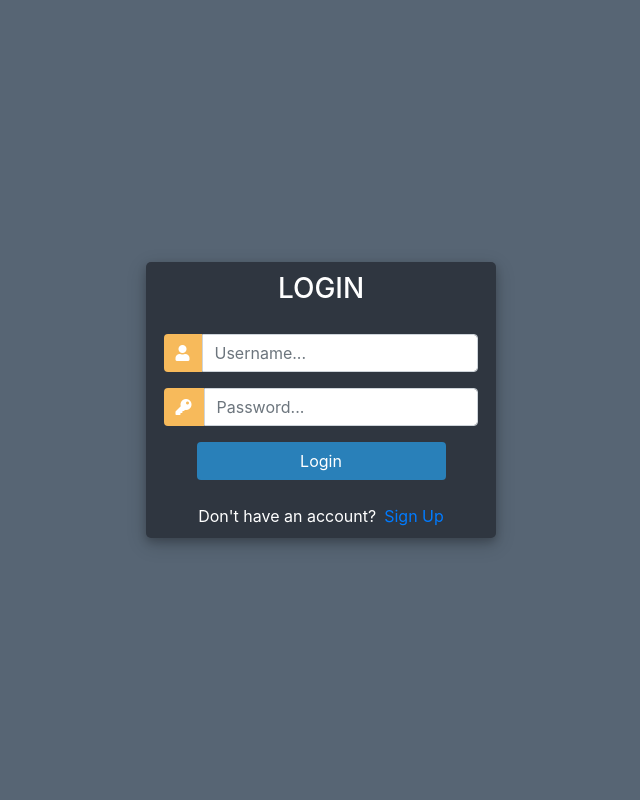
After one commit to RENZOje/csgo_inv_check, a Django app: template csgo_inv_check/templates/login.html in a window 1280 px wide. The commit adds this page. Shown: the whole page, without its empty margins (319-959 px from the left). Run offline with Django 3.2, Linux system fonts and the light colour scheme; the template is opened without the code that fills it, so the values that code supplies are empty; some libraries are stand-ins or nearby versions.

Commit message:
add login/reg pages

```diff
--- a/csgo_inv_check/templates/2header.html
+++ b/csgo_inv_check/templates/2header.html
@@ -1,3 +1,4 @@
+{% load static %}
  	 <section class="filter">
  		<div class="container-fluid">
  			<div class="row">
--- /dev/null
+++ b/csgo_inv_check/templates/login.html
@@ -0,0 +1,121 @@
+{% load static %}
+<!DOCTYPE html>
+<html>
+
+<head>
+	<title>Login</title>
+	<link rel="stylesheet" href="https://stackpath.bootstrapcdn.com/bootstrap/4.1.3/css/bootstrap.min.css" integrity="sha384-MCw98/SFnGE8fJT3GXwEOngsV7Zt27NXFoaoApmYm81iuXoPkFOJwJ8ERdknLPMO" crossorigin="anonymous">
+	<script src="https://ajax.googleapis.com/ajax/libs/jquery/3.3.1/jquery.min.js"></script>
+	<link rel="stylesheet" href="https://use.fontawesome.com/releases/v5.6.1/css/all.css" integrity="sha384-gfdkjb5BdAXd+lj+gudLWI+BXq4IuLW5IT+brZEZsLFm++aCMlF1V92rMkPaX4PP" crossorigin="anonymous">
+
+
+	<style>
+		body,
+		html {
+			margin: 0;
+			padding: 0;
+			height: 100%;
+			background: #576574 !important;
+		}
+		.user_card {
+			width: 350px;
+			margin-top: auto;
+			margin-bottom: auto;
+			background: #2f3640;
+			position: relative;
+			display: flex;
+			justify-content: center;
+			flex-direction: column;
+			padding: 10px;
+			box-shadow: 0 4px 8px 0 rgba(0, 0, 0, 0.2), 0 6px 20px 0 rgba(0, 0, 0, 0.19);
+			-webkit-box-shadow: 0 4px 8px 0 rgba(0, 0, 0, 0.2), 0 6px 20px 0 rgba(0, 0, 0, 0.19);
+			-moz-box-shadow: 0 4px 8px 0 rgba(0, 0, 0, 0.2), 0 6px 20px 0 rgba(0, 0, 0, 0.19);
+			border-radius: 5px;
+
+		}
+
+		.form_container {
+			margin-top: 20px;
+		}
+
+		#form-title{
+			color: #fff;
+
+		}
+
+		.login_btn {
+			width: 100%;
+			background: #2980b9 !important;
+			color: white !important;
+		}
+		.login_btn:focus {
+			box-shadow: none !important;
+			outline: 0px !important;
+		}
+		.login_container {
+			padding: 0 2rem;
+		}
+		.input-group-text {
+			background: #f7ba5b !important;
+			color: white !important;
+			border: 0 !important;
+			border-radius: 0.25rem 0 0 0.25rem !important;
+		}
+		.input_user,
+		.input_pass:focus {
+			box-shadow: none !important;
+			outline: 0px !important;
+		}
+
+		#messages{
+			background-color: grey;
+			color: #fff;
+			padding: 10px;
+			margin-top: 10px;
+		}
+	</style>
+
+</head>
+<body>
+	<div class="container h-100">
+		<div class="d-flex justify-content-center h-100">
+			<div class="user_card">
+				<div class="d-flex justify-content-center">
+
+
+					<h3 id="form-title">LOGIN</h3>
+				</div>
+				<div class="d-flex justify-content-center form_container">
+					<form method="POST" action="">
+						<div class="input-group mb-3">
+							<div class="input-group-append">
+								<span class="input-group-text"><i class="fas fa-user"></i></span>
+							</div>
+							<input type="text" name="username" placeholder="Username..." class="form-control">
+						</div>
+						<div class="input-group mb-2">
+							<div class="input-group-append">
+								<span class="input-group-text"><i class="fas fa-key"></i></span>
+							</div>
+								<input type="password" name="password" placeholder="Password..." class="form-control" >
+						</div>
+
+							<div class="d-flex justify-content-center mt-3 login_container">
+				 				<input class="btn login_btn" type="submit" value="Login">
+				   			</div>
+					</form>
+
+				</div>
+
+				<div class="mt-4">
+					<div class="d-flex justify-content-center links" style="color: #fff;">
+						Don't have an account? <a href="{% url 'register' %}" class="ml-2">Sign Up</a>
+					</div>
+
+				</div>
+			</div>
+		</div>
+	</div>
+</body>
+
+</html>
```
Also changed, not shown: csgo_inv_check/templates/registration.html (added, +133 -0 lines).
